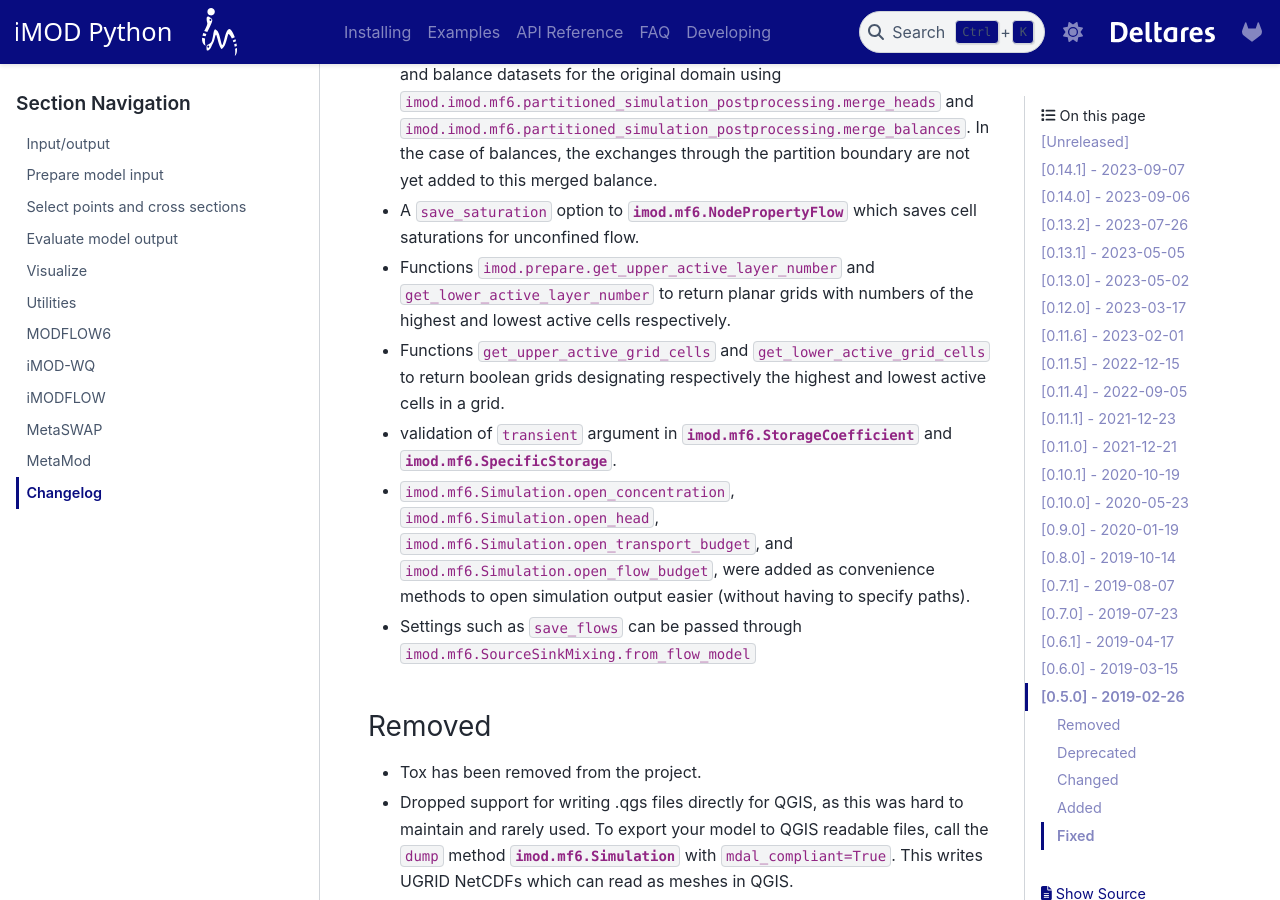
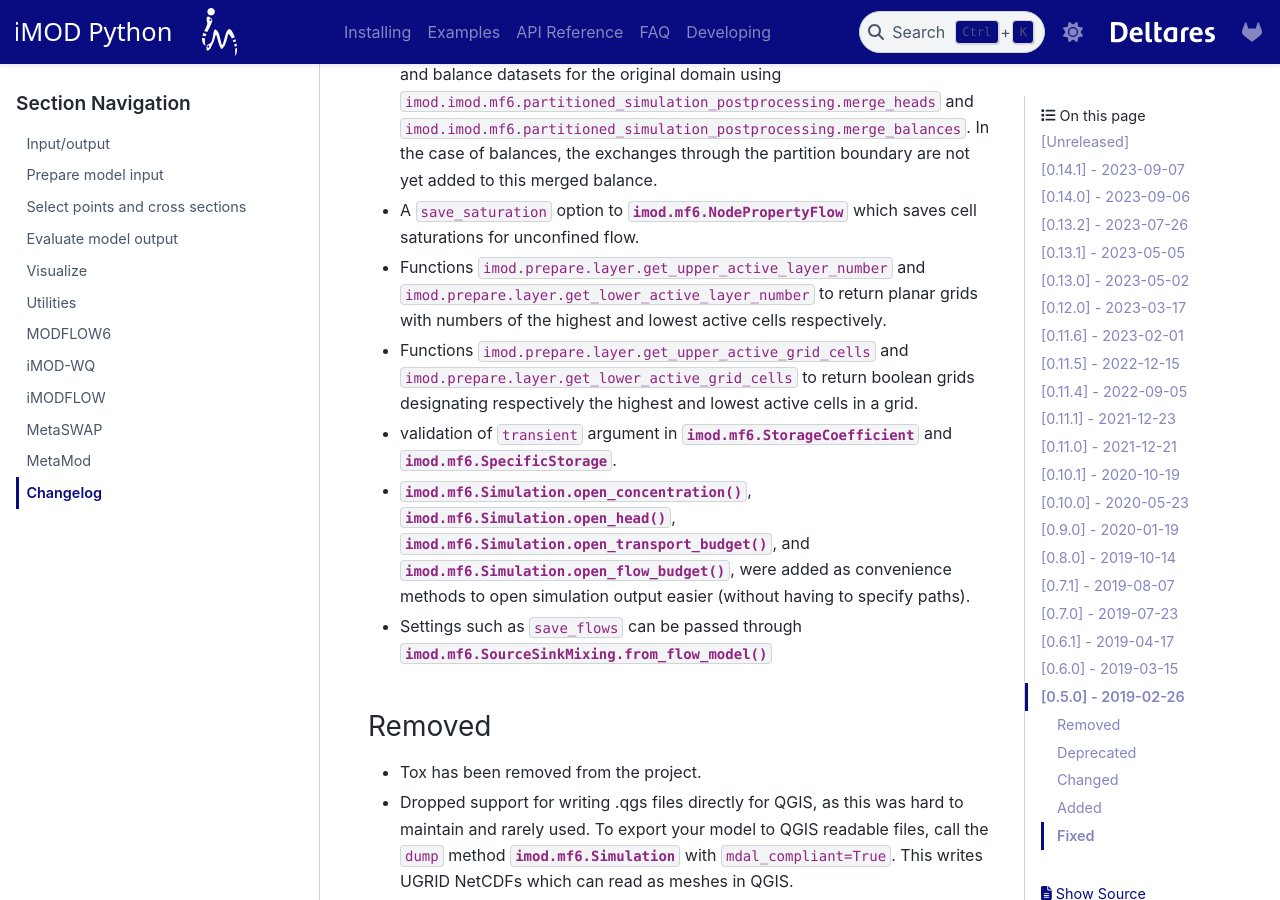
Before and after one commit to Deltares/imod-python, a Sphinx documentation site: the page built from docs/api/changelog.rst, in a window 1280 px wide and 900 px high, scrolled down 1346 px. Built offline with Sphinx 7.4.7 and the PyData theme 0.15.4, drawn with Linux system fonts in a browser that asks for light colours; pages that are not in the unit, such as notebooks, are missing from menus; cross-references to code outside the pages are shown as plain code; some of the changed text lies outside the part shown.

Commit message:
Update changelog

```diff
--- a/docs/api/changelog.rst
+++ b/docs/api/changelog.rst
@@ -52,21 +52,21 @@ Added
   yet added to this merged balance.
 - A ``save_saturation`` option to :class:`imod.mf6.NodePropertyFlow` which saves
   cell saturations for unconfined flow.
-- Functions :function:`imod.prepare.get_upper_active_layer_number` and
-  :function:`get_lower_active_layer_number` to return planar grids with numbers
-  of the highest and lowest active cells respectively.
-- Functions :function:`get_upper_active_grid_cells` and
-  :function:`get_lower_active_grid_cells` to return boolean grids designating
-  respectively the highest and lowest active cells in a grid.
+- Functions :function:`imod.prepare.layer.get_upper_active_layer_number` and
+  :function:`imod.prepare.layer.get_lower_active_layer_number` to return planar
+  grids with numbers of the highest and lowest active cells respectively.
+- Functions :function:`imod.prepare.layer.get_upper_active_grid_cells` and
+  :function:`imod.prepare.layer.get_lower_active_grid_cells` to return boolean
+  grids designating respectively the highest and lowest active cells in a grid.
 - validation of ``transient`` argument in :class:`imod.mf6.StorageCoefficient`
   and :class:`imod.mf6.SpecificStorage`.
-- :method:`imod.mf6.Simulation.open_concentration`,
-  :method:`imod.mf6.Simulation.open_head`,
-  :method:`imod.mf6.Simulation.open_transport_budget`, and
-  :method:`imod.mf6.Simulation.open_flow_budget`, were added as convenience
+- :meth:`imod.mf6.Simulation.open_concentration`,
+  :meth:`imod.mf6.Simulation.open_head`,
+  :meth:`imod.mf6.Simulation.open_transport_budget`, and
+  :meth:`imod.mf6.Simulation.open_flow_budget`, were added as convenience
   methods to open simulation output easier (without having to specify paths).
 - Settings such as ``save_flows`` can be passed through
-  :method:`imod.mf6.SourceSinkMixing.from_flow_model`
+  :meth:`imod.mf6.SourceSinkMixing.from_flow_model`
 
 Removed
 ~~~~~~~
```
Also changed, not shown: other parts of docs/api/changelog.rst (+2 -2 lines).
